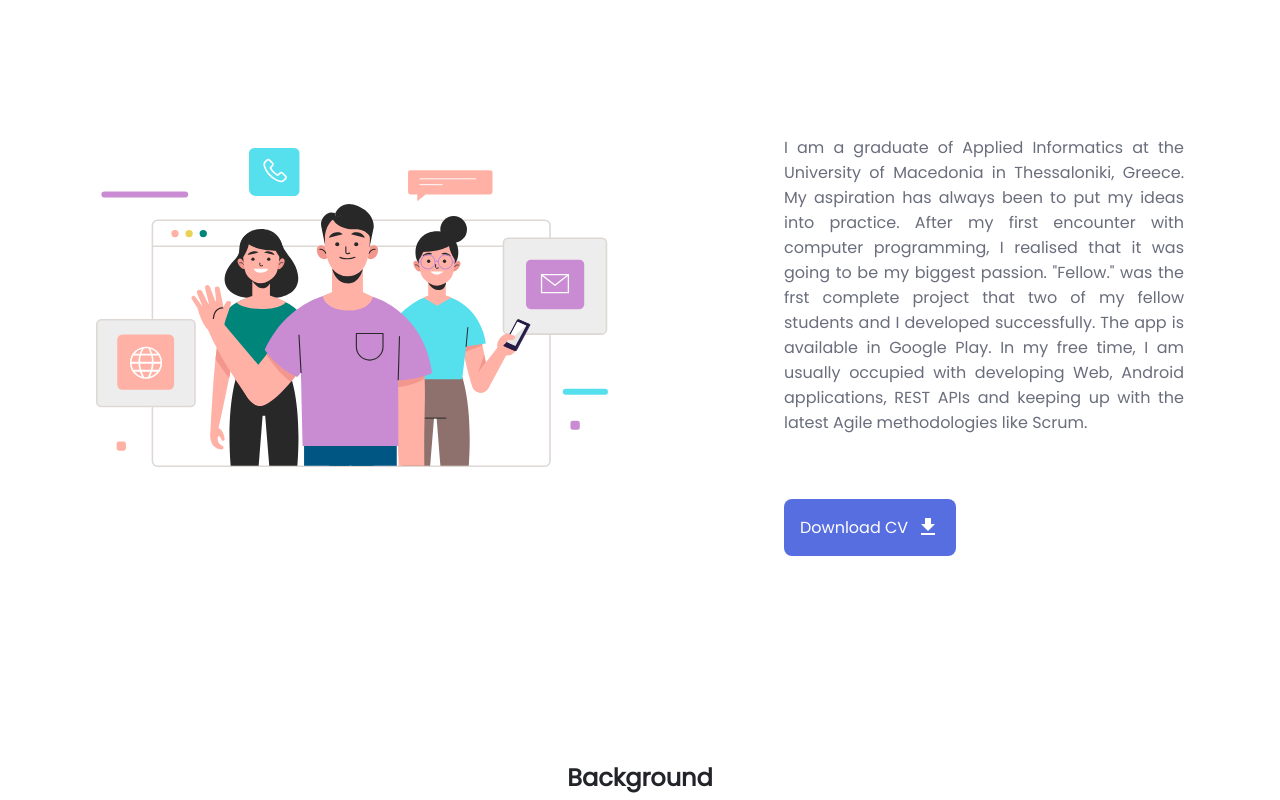
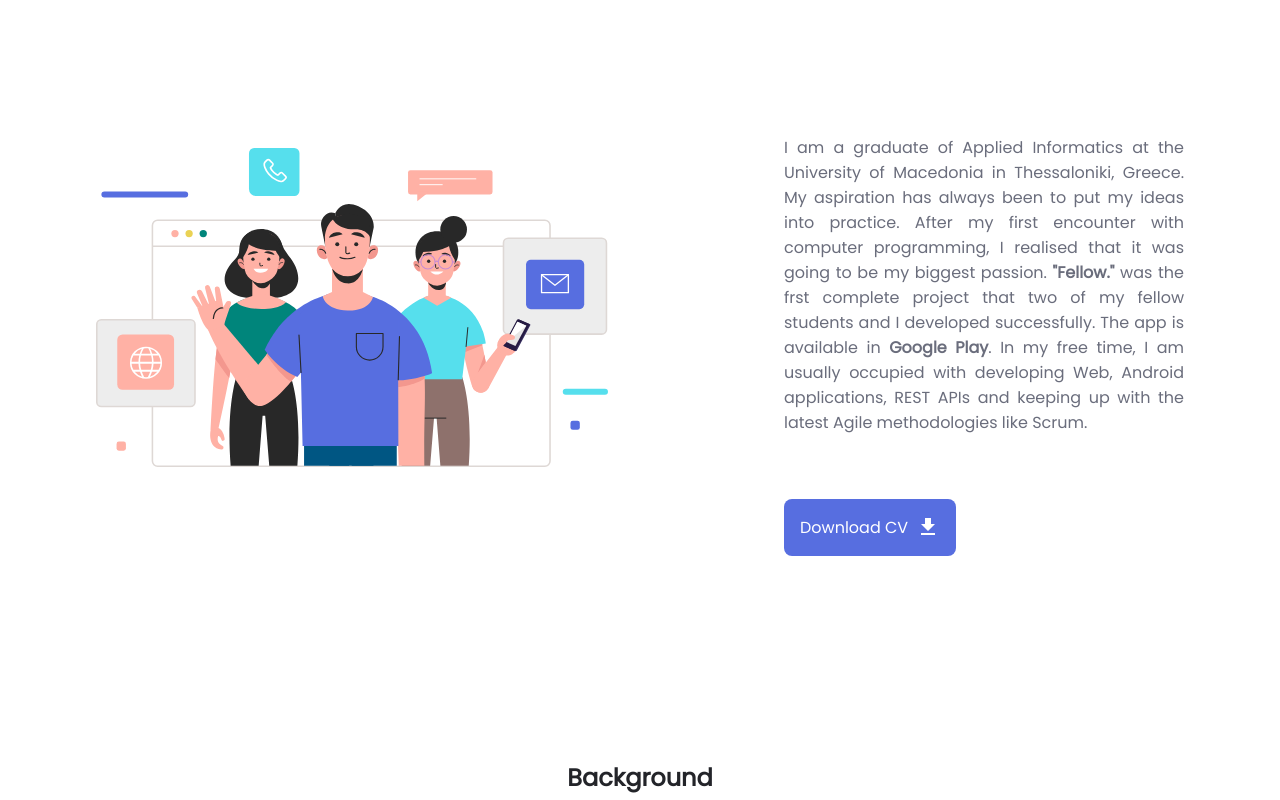
Before and after one commit to ChrissSav/chrisssav.github.io, a React (Create React App) app: page / in a window 1280 px wide. Shown: the part 940-1740 px from the top of the page. Built offline with nearby package versions, Linux system fonts and the light colour scheme.

Commit message:
[General] Update ui

```diff
--- a/package.json
+++ b/package.json
@@ -1,7 +1,7 @@
 {
   "homepage": "https://chrisssav.github.io/",
   "name": "personal-web-site",
-  "version": "0.1.5",
+  "version": "0.1.6",
   "private": true,
   "dependencies": {
     "@mui/icons-material": "^5.2.0",
--- a/src/components/About/About.js
+++ b/src/components/About/About.js
@@ -14,13 +14,25 @@ const About = () => (
         <p>
           I am a graduate of Applied Informatics at the University of Macedonia in Thessaloniki, Greece. My aspiration
           has always been to put my ideas into practice. After my first encounter with computer programming, I realised
-          that it was going to be my biggest passion. "Fellow." was the frst complete project that two of my fellow
-          students and I developed successfully. The app is available in Google Play. In my free time, I am usually
-          occupied with developing Web, Android applications, REST APIs and keeping up with the latest Agile
-          methodologies like Scrum.
+          that it was going to be my biggest passion.
+          <a href='https://fellowtraveller.gr' rel='noreferrer' target='_blank'>
+            <strong> "Fellow." </strong>
+          </a>
+          was the frst complete project that two of my fellow students and I developed successfully. The app is
+          available in
+          <a
+            href='https://play.google.com/store/apps/details?id=gr.fellow.fellow_traveller'
+            rel='noreferrer'
+            target='_blank'
+          >
+            <strong> Google Play</strong>
+          </a>
+          . In my free time, I am usually occupied with developing Web, Android applications, REST APIs and keeping up
+          with the latest Agile methodologies like Scrum.
         </p>
 
         <a
+          className={styles.Button}
           href='https://drive.google.com/drive/folders/1iS3lECfUiuzumpvfGsrNoOwKBztghopU?usp=sharing'
           rel='noreferrer'
           target='_blank'
--- a/src/components/About/About.module.scss
+++ b/src/components/About/About.module.scss
@@ -38,9 +38,15 @@
     font-size: 1rem;
     text-align: justify;
     max-width: 45rem;
+
+    a {
+      color: var(--text-color);
+      font-size: 1rem;
+      font-weight: 800;
+    }
   }
 
-  a {
+  .Button {
     margin-top: 4rem;
     background-color: var(--first-color);
     color: white;
--- a/src/components/Footer/Footer.module.scss
+++ b/src/components/Footer/Footer.module.scss
@@ -14,7 +14,7 @@
     padding: 10px 0px;
 
     h2 {
-      font-weight: 500;
+      font-weight: 700;
     }
 
     @media (max-width: 768px) {
--- a/src/components/Header/Header.module.scss
+++ b/src/components/Header/Header.module.scss
@@ -5,11 +5,6 @@
   align-items: center;
   overflow-x: hidden;
   background-color: var(--container-color);
-
-  @supports ((-webkit-backdrop-filter: none) or (backdrop-filter: none)) {
-    background-color: transparent;
-    backdrop-filter: blur(0.3rem);
-  }
 
   h1 {
     color: var(--title-color);
```
Also changed, not shown: public/assets/about_me.svg, public/assets/evolution.svg.
